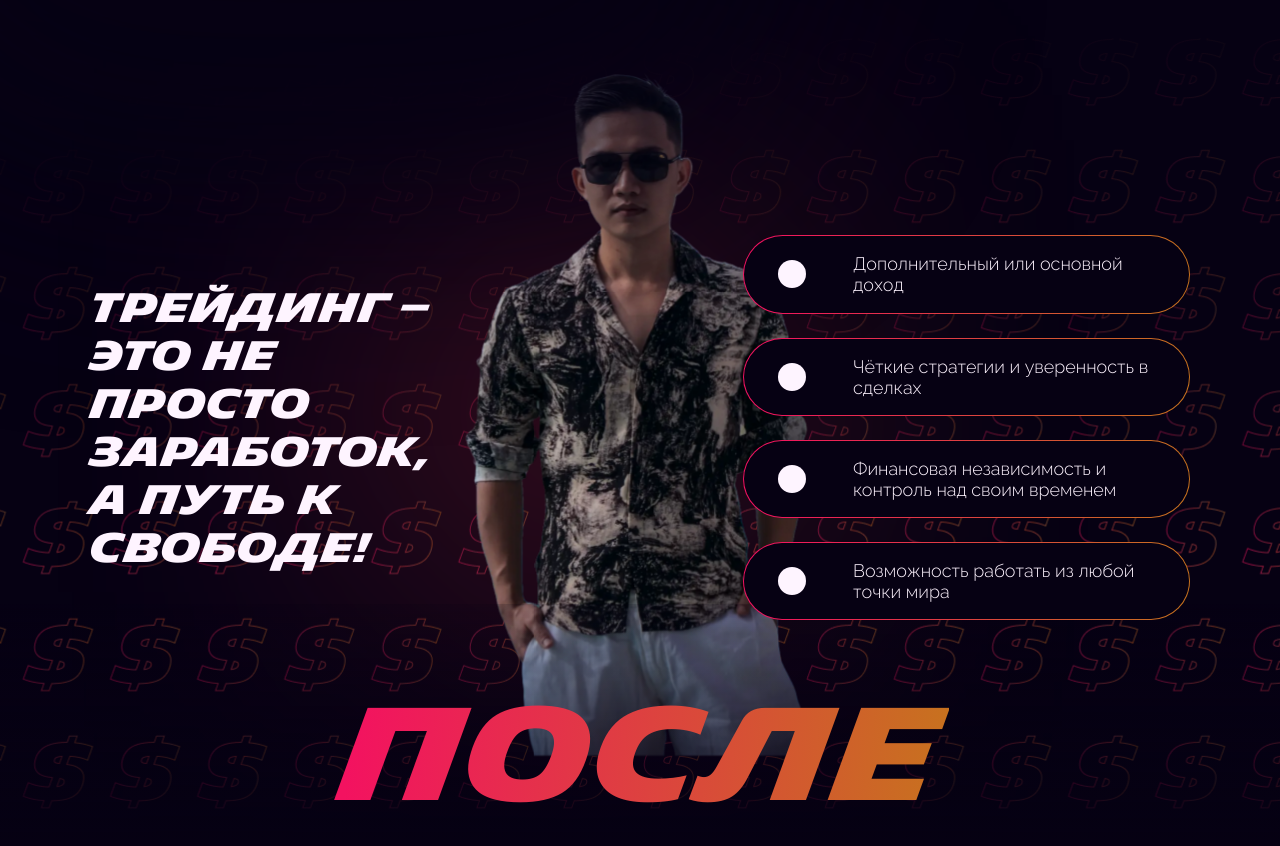
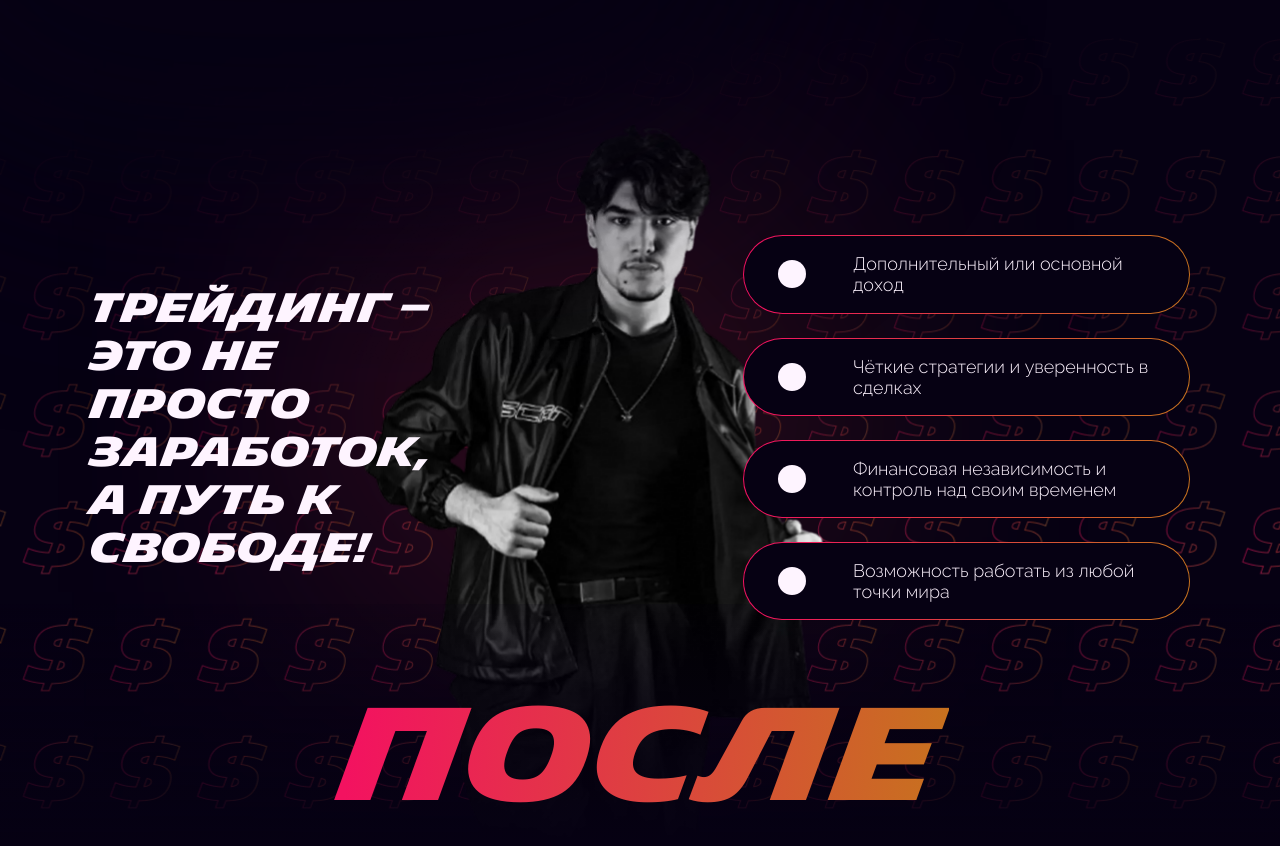
Before and after one commit to cyanidium-dev/crypto-landing, a Next.js app: page / in a window 1280 px wide. Shown: the part 1961-2807 px from the top of the page. Built offline with nearby package versions, Linux system fonts and the light colour scheme; no server answers.

Commit message:
added new image and updated after section styles

```diff
--- a/src/components/homePage/after/AdvantagesList.tsx
+++ b/src/components/homePage/after/AdvantagesList.tsx
@@ -1,5 +1,4 @@
 import BulletedListItem from "@/components/shared/bulletedListItem/BulletedListItem";
-import React from "react";
 import { motion } from "framer-motion";
 import { listVariants } from "@/helpers/animation";
 
--- a/src/components/homePage/after/AfterImages.tsx
+++ b/src/components/homePage/after/AfterImages.tsx
@@ -4,25 +4,24 @@ import { motion } from "framer-motion";
 import { fadeInAnimation } from "@/helpers/animation";
 
 export default function AfterImages() {
-
   return (
     <>
       <motion.div
         initial="hidden"
         whileInView="visible"
         viewport={{ once: true }}
-         variants={fadeInAnimation({ scale: 0.8, duration:1.5})}
-        className="tabxl:hidden absolute -z-20 top-[61px] left-[calc(50%-187.5px)] max-w-[375px] mx-auto"
+        variants={fadeInAnimation({ scale: 0.8, duration: 1.5 })}
+        className="absolute -z-20 top-[69px] tabxl:top-[70px] left-[calc(50%-161px)] tabxl:left-[calc(50%-287px)] max-w-[375px] tabxl:max-w-[553px] mx-auto w-[321px] h-[428px] tabxl:w-[553px] tabxl:h-[737px]"
       >
         <Image
-          src="/images/contentImages/afterManMob.webp"
+          src="/images/contentImages/afterMan.webp"
           alt="man"
-          width={750}
-          height={933}
+          width={1107}
+          height={1474}
           className="w-full h-auto"
         />
       </motion.div>
-      <motion.div
+      {/* <motion.div
         initial="hidden"
         whileInView="visible"
         viewport={{ once: true }}
@@ -37,7 +36,7 @@ export default function AfterImages() {
           height={1439}
           className="w-full h-auto"
         />
-      </motion.div>
+      </motion.div> */}
 
       <Image
         src="/images/backgrounds/afterSection/dollarMob.webp"
```
Also changed, not shown: public/images/contentImages/afterMan.webp (added).
